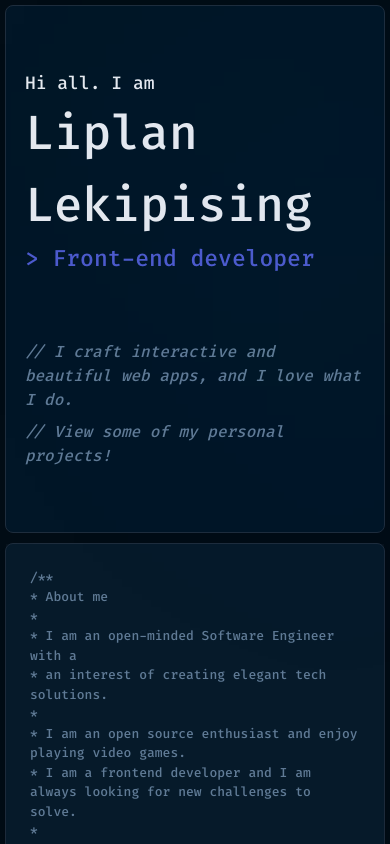
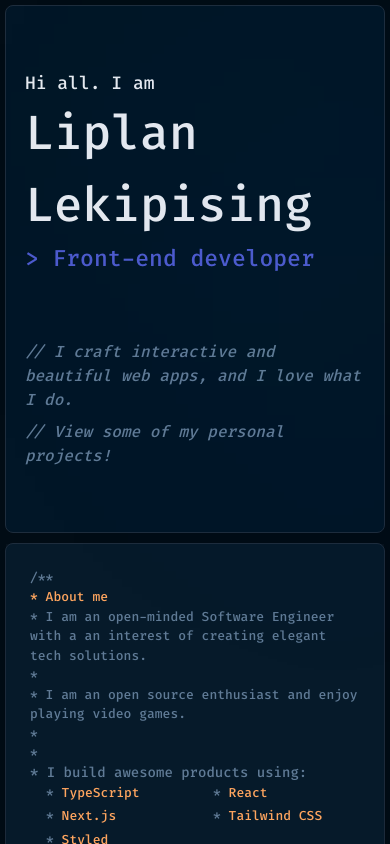
Before and after one commit to lightbulb-agency/luxuereal-lightbulb, a Next.js app: page / in a window 390 px wide. Shown: the top 844 px of the page. Built offline with nearby package versions, Linux system fonts and the light colour scheme.

Commit message:
chore: upgrade dependencies and minoe changes

```diff
--- a/components/about/index.tsx
+++ b/components/about/index.tsx
@@ -4,43 +4,39 @@ export default function AboutMe() {
   return (
     <section className="cursor-default bg-dark-100/20 p-6 text-[13px] font-medium leading-[150%] text-gray-100 shadow-lg transition-all duration-300 ease-in hover:bg-dark-100/40 md:relative md:top-1/2 md:m-auto md:w-max md:-translate-y-[60%] md:rounded-[30px] md:p-16 md:text-[16px]">
       <span>/**</span>
-      <p className="transition-all duration-300 ease-in hover:text-white/70">
+      <p className="text-yellow transition-all duration-300 ease-in">
         * About me
       </p>
-      <p>*</p>
+
       <p className="transition-all duration-300 ease-in hover:text-white/70">
-        * I am an open-minded Software Engineer with a{" "}
+        * I am an open-minded Software Engineer with a an interest of creating
+        elegant tech solutions.
       </p>
-      <p className="transition-all duration-300 ease-in hover:text-white/70">
-        * an interest of creating elegant tech solutions.
-      </p>
+
       <p>*</p>
       <p className="transition-all duration-300 ease-in hover:text-white/70">
         * I am an open source enthusiast and enjoy playing video games.
       </p>
-      <p className="transition-all duration-300 ease-in hover:text-white/70">
-        * I am a frontend developer and I am always looking for new challenges
-        to solve.
-      </p>
       <p>*</p>
-      <p className="transition-all duration-300 ease-in hover:text-white/70">
+      <p>*</p>
+      <p className="text-sm transition-all duration-300 ease-in hover:text-white/70">
         * I build awesome products using:
       </p>
-      <div className="flex w-full flex-wrap gap-1 gap-x-5">
-        <p className="transition-all duration-300 ease-in hover:text-white/70">
-          * &#x2022; TypeScript
+      <div className="grid w-full grid-cols-2 gap-1 gap-x-5 md:grid-cols-3 pl-4">
+        <p className="asterisk text-yellow transition-all duration-300 ease-in hover:text-white/70">
+          TypeScript
         </p>
-        <p className="transition-all duration-300 ease-in hover:text-white/70">
-          &#x2022; React
+        <p className="asterisk text-yellow transition-all duration-300 ease-in hover:text-white/70">
+          React
         </p>
-        <p className="transition-all duration-300 ease-in hover:text-white/70">
-          &#x2022; Next.js
+        <p className="asterisk text-yellow transition-all duration-300 ease-in hover:text-white/70">
+          Next.js
         </p>
-        <p className="transition-all duration-300 ease-in hover:text-white/70">
-          * &#x2022; Tailwind CSS
+        <p className="asterisk text-yellow transition-all duration-300 ease-in hover:text-white/70">
+          Tailwind CSS
         </p>
-        <p className="transition-all duration-300 ease-in hover:text-white/70">
-          &#x2022; Styled components
+        <p className="asterisk text-yellow transition-all duration-300 ease-in hover:text-white/70">
+          Styled components
         </p>
       </div>
       <p>*</p>
--- a/components/common/bottombar.tsx
+++ b/components/common/bottombar.tsx
@@ -13,6 +13,8 @@ export default function BottomBar() {
         <span className="pr-2">find me in:</span>
         <a
           href="https://twitter.com/lekipising"
+          target="_blank"
+          rel="noreferrer"
           className="flex h-full items-center justify-center border-l-[1px] border-l-gray-200 px-4"
         >
           <Image
@@ -25,6 +27,8 @@ export default function BottomBar() {
         </a>
         <a
           href="https://www.linkedin.com/in/liplan0lekipising/"
+          target="_blank"
+          rel="noreferrer"
           className="flex h-full items-center justify-center border-x-[1px] border-x-gray-200 px-4"
         >
           <Image
@@ -39,6 +43,8 @@ export default function BottomBar() {
 
       <a
         href="https://github.com/lekipising"
+        target="_blank"
+        rel="noreferrer"
         className="flex h-full cursor-pointer items-center gap-2 border-x-[1px] border-x-gray-200 px-4"
       >
         <span className="cursor-pointer">@lekipising</span>
--- a/components/contact/mobileContact.tsx
+++ b/components/contact/mobileContact.tsx
@@ -11,15 +11,19 @@ export default function MobileSocials() {
   return (
     <div className="absolute bottom-5 flex flex-col gap-2 md:hidden">
       <a
+        target="_blank"
+        rel="noreferrer"
         href="https://github.com/lekipising"
         className="flex items-center text-center text-[15px] underline"
       >
         Check out more of my projects on GitHub
       </a>
 
-      <p className="underline mt-16 w-full text-center">Connect with me on:</p>
+      <p className="mt-16 w-full text-center underline">Connect with me on:</p>
       <div className="flex w-full justify-center">
         <a
+          target="_blank"
+          rel="noreferrer"
           href="https://twitter.com/lekipising"
           className="flex h-full items-center justify-center px-4"
         >
@@ -32,6 +36,8 @@ export default function MobileSocials() {
           />
         </a>
         <a
+          target="_blank"
+          rel="noreferrer"
           href="https://www.linkedin.com/in/liplan0lekipising/"
           className="flex h-full items-center justify-center px-4"
         >
--- a/components/landing/index.tsx
+++ b/components/landing/index.tsx
@@ -3,7 +3,7 @@ import React from "react";
 
 export default function FirstScreen() {
   return (
-    <section className="relative pb-16 md:pb-0 flex h-full flex-col items-center justify-start gap-32 pt-16 md:flex-row md:justify-center md:pt-0">
+    <section className="relative flex h-full flex-col items-center justify-start gap-32 pb-16 pt-16 md:flex-row md:justify-center md:pb-0 md:pt-0">
       <div className="flex w-[90%] flex-col gap-16 md:w-auto">
         <div>
           <p className="text-[18px] font-medium text-white">Hi all. I am</p>
@@ -11,7 +11,7 @@ export default function FirstScreen() {
             Liplan Lekipising
           </h1>
           <h2 className="text-[23px] font-medium text-purple-light md:text-[32px]">
-            &gt; Front-end developer
+            <span className="">&gt;</span> Front-end developer
           </h2>
         </div>
         <div className="flex flex-col gap-2 italic text-gray-100 md:gap-1">
--- a/styles/index.css
+++ b/styles/index.css
@@ -108,3 +108,8 @@ input:focus, textarea:focus {
 textarea {
     resize: none;
 }
+
+.asterisk::before {
+    content: "* ";
+    color: #607B96;
+}
```
Also changed, not shown: package.json (+9 -8 lines), tsconfig.json (+15 -4 lines), 1 other file (tests, documents, lock files or other folders).
